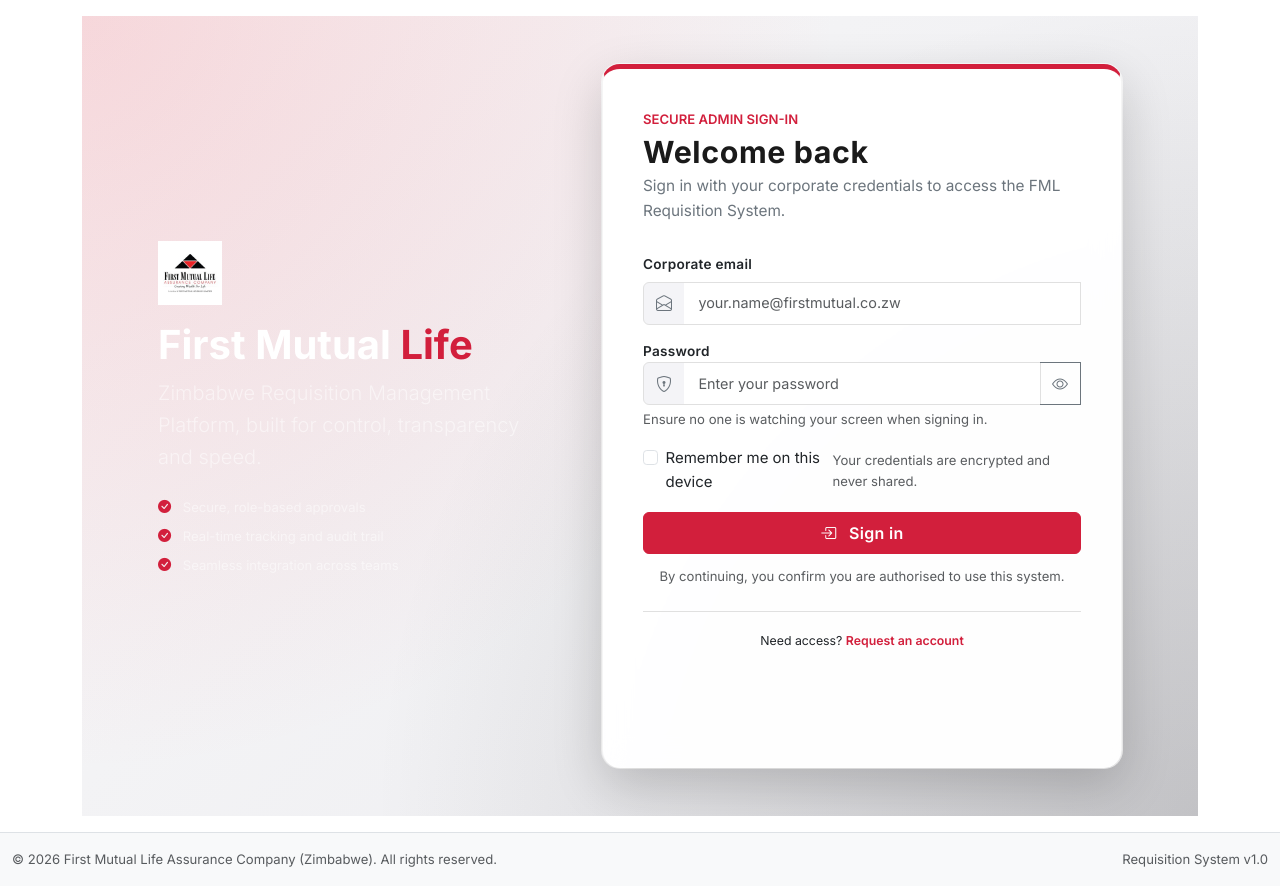
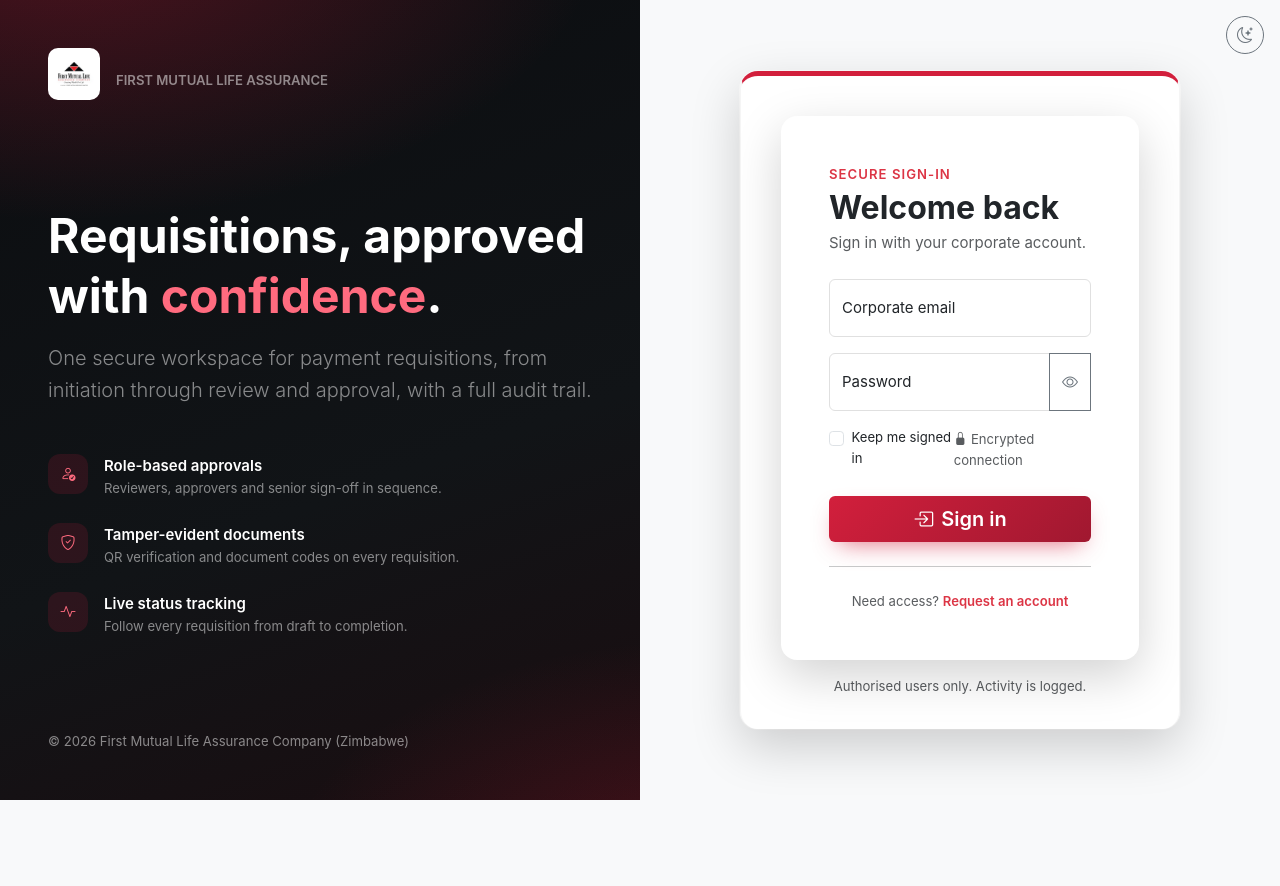
Before and after one commit to chiwonerwatylon-glitch/Testing, a Flask app: page /auth/login in a window 1280 px wide. After the commit the page ends 800 px from the top, so only its background shows below. Run offline with Flask 3, Linux system fonts and the light colour scheme.

Commit message:
Redesign sign-in page as a Bootstrap split layout
Rewrites `app/templates/auth/login.html` as a standalone Bootstrap 5.3.3 split-screen sign-in page.

- Brand panel (large screens) with logo, headline and three feature rows.
- Form card with floating labels, password show/hide, Bootstrap validation, and "Keep me signed in".
- Dark/light toggle that shares the `fml-theme` preference with the rest of the app.
- Standalone page, so it no longer sits inside the public `base.html` container.

Backend contracts are unchanged: POST form, `csrf_token`, `email`, `password` and `remember` field names, and the register link.

```diff
--- a/app/templates/auth/login.html
+++ b/app/templates/auth/login.html
@@ -1,209 +1,185 @@
-{% extends "base.html" %}
+<!DOCTYPE html>
+<html lang="en" data-bs-theme="light">
+<head>
+    <meta charset="UTF-8">
+    <meta name="viewport" content="width=device-width, initial-scale=1">
+    <title>Sign in · First Mutual Life Requisition System</title>
 
-{% block title %}Sign in – First Mutual Life Requisition System{% endblock %}
+    <script>
+        (function () {
+            var stored = localStorage.getItem('fml-theme');
+            var prefersDark = window.matchMedia && window.matchMedia('(prefers-color-scheme: dark)').matches;
+            document.documentElement.setAttribute('data-bs-theme', stored || (prefersDark ? 'dark' : 'light'));
+        })();
+    </script>
 
-{% block content %}
-<div class="auth-container">
+    <link href="https://cdn.jsdelivr.net/npm/bootstrap@5.3.3/dist/css/bootstrap.min.css" rel="stylesheet"
+          integrity="sha384-QWTKZyjpPEjISv5WaRU9OFeRpok6YctnYmDr5pNlyT2bRjXh0JMhjY6hW+ALEwIH" crossorigin="anonymous">
+    <link href="https://cdn.jsdelivr.net/npm/bootstrap-icons@1.11.3/font/bootstrap-icons.css" rel="stylesheet">
+    <link href="{{ url_for('static', filename='css/style.css') }}" rel="stylesheet">
 
-    <!-- Optional left brand / hero for large screens -->
-    <div class="d-none d-lg-flex flex-column justify-content-center align-items-start me-4 pe-4 auth-hero">
-        <div class="mb-4">
-            <img
-                src="{{ url_for('static', filename='images/logo.png') }}"
-                alt="First Mutual Life Logo"
-                class="auth-logo mb-3"
-                onerror="this.style.display='none'"
-            >
-            <h1 class="display-6 fw-bold text-white mb-2">
-                First Mutual <span class="text-fml-primary">Life</span>
-            </h1>
-            <p class="lead text-white-50 mb-0">
-                Zimbabwe Requisition Management Platform, built for control, transparency and speed.
-            </p>
-        </div>
-        <ul class="list-unstyled text-white-50 small">
-            <li class="mb-2">
-                <i class="bi bi-check-circle-fill text-fml-primary me-2"></i>
-                Secure, role-based approvals
-            </li>
-            <li class="mb-2">
-                <i class="bi bi-check-circle-fill text-fml-primary me-2"></i>
-                Real-time tracking and audit trail
-            </li>
-            <li>
-                <i class="bi bi-check-circle-fill text-fml-primary me-2"></i>
-                Seamless integration across teams
-            </li>
-        </ul>
+    <style>
+        .auth-brand {
+            background:
+                radial-gradient(900px 500px at 10% -10%, rgba(210, 31, 60, .35), transparent 60%),
+                radial-gradient(700px 400px at 110% 110%, rgba(210, 31, 60, .25), transparent 60%),
+                linear-gradient(160deg, #0b0d10 0%, #111417 60%, #1a0d10 100%);
+        }
+        .auth-logo { height: 52px; width: auto; background: #fff; border-radius: 10px; padding: 6px; }
+        .feature-icon {
+            width: 40px; height: 40px; flex: 0 0 40px;
+            display: inline-flex; align-items: center; justify-content: center;
+            border-radius: .75rem; background: rgba(210, 31, 60, .15); color: #ff6b7f;
+        }
+        .btn-signin {
+            background: linear-gradient(135deg, #D21F3C 0%, #A01830 100%);
+            border: 0;
+            box-shadow: 0 10px 25px -10px rgba(210, 31, 60, .7);
+        }
+        .btn-signin:hover, .btn-signin:focus { filter: brightness(1.06); color: #fff; }
+        .form-control:focus { border-color: #D21F3C; box-shadow: 0 0 0 .2rem rgba(210, 31, 60, .2); }
+        .auth-card { max-width: 440px; width: 100%; }
+        .eyebrow { letter-spacing: .08em; }
+        .theme-toggle { position: fixed; top: 1rem; right: 1rem; z-index: 10; width: 38px; height: 38px; }
+    </style>
+</head>
+<body class="bg-body-tertiary">
+
+    <button type="button" id="themeToggle" class="btn btn-outline-secondary rounded-circle theme-toggle d-inline-flex align-items-center justify-content-center"
+            aria-label="Switch dark / light mode" title="Switch dark / light mode">
+        <i class="bi bi-moon-stars"></i>
+    </button>
+
+    <div class="row g-0 min-vh-100">
+
+        <!-- Brand panel -->
+        <aside class="col-lg-6 auth-brand text-white d-none d-lg-flex flex-column justify-content-between p-5">
+            <div class="d-flex align-items-center gap-3">
+                <img src="{{ url_for('static', filename='images/logo.png') }}" alt="First Mutual Life logo"
+                     class="auth-logo" onerror="this.style.display='none'">
+                <span class="text-uppercase small fw-semibold text-white-50">First Mutual Life Assurance</span>
             </div>
 
-    <!-- Right: Auth card -->
-    <div class="auth-card auth-card-wide">
+            <div>
+                <h1 class="display-5 fw-bold lh-sm mb-3">
+                    Requisitions, approved with <span style="color:#ff6b7f;">confidence</span>.
+                </h1>
+                <p class="lead text-white-50 mb-5">
+                    One secure workspace for payment requisitions, from initiation through review and approval, with a full audit trail.
+                </p>
 
-        <!-- Brand / Header (mobile-first) -->
-        <div class="auth-header text-center text-lg-start">
-            <div class="d-lg-none mb-2">
-                <img
-                    src="{{ url_for('static', filename='images/logo.png') }}"
-                    alt="First Mutual Life Logo"
-                    class="auth-logo mb-2"
-                    onerror="this.style.display='none'"
-                >
+                <div class="d-flex align-items-start gap-3 mb-4">
+                    <span class="feature-icon"><i class="bi bi-person-check"></i></span>
+                    <div>
+                        <div class="fw-semibold">Role-based approvals</div>
+                        <div class="small text-white-50">Reviewers, approvers and senior sign-off in sequence.</div>
                     </div>
-            <p class="text-uppercase fw-semibold small text-fml-primary mb-1">
-                Secure admin sign-in
-            </p>
-            <h2 class="auth-title mb-1">
-                Welcome back
-            </h2>
-            <p class="auth-subtitle mb-0">
-                Sign in with your corporate credentials to access the FML Requisition System.
-            </p>
+                </div>
+                <div class="d-flex align-items-start gap-3 mb-4">
+                    <span class="feature-icon"><i class="bi bi-shield-check"></i></span>
+                    <div>
+                        <div class="fw-semibold">Tamper-evident documents</div>
+                        <div class="small text-white-50">QR verification and document codes on every requisition.</div>
+                    </div>
+                </div>
+                <div class="d-flex align-items-start gap-3">
+                    <span class="feature-icon"><i class="bi bi-activity"></i></span>
+                    <div>
+                        <div class="fw-semibold">Live status tracking</div>
+                        <div class="small text-white-50">Follow every requisition from draft to completion.</div>
+                    </div>
+                </div>
             </div>
 
-        <!-- Optional: flash messages just for this page -->
+            <div class="small text-white-50">
+                &copy; {{ current_year or 2026 }} First Mutual Life Assurance Company (Zimbabwe)
+            </div>
+        </aside>
+
+        <!-- Sign-in form -->
+        <main class="col-lg-6 d-flex flex-column align-items-center justify-content-center p-4 p-md-5">
+            <div class="auth-card">
+                <div class="card border-0 shadow-lg rounded-4">
+                    <div class="card-body p-4 p-md-5">
+                        <p class="text-uppercase small fw-semibold text-danger mb-1 eyebrow">Secure sign-in</p>
+                        <h2 class="fw-bold mb-1">Welcome back</h2>
+                        <p class="text-body-secondary mb-4">Sign in with your corporate account.</p>
+
                         {% with messages = get_flashed_messages(with_categories=true) %}
-            {% if messages %}
-                <div class="mb-3">
                             {% for category, message in messages %}
-                        <div class="alert alert-{{ category }} alert-dismissible fade show mb-2" role="alert">
+                                <div class="alert alert-{{ category }} alert-dismissible fade show small" role="alert">
                                     {{ message }}
                                     <button type="button" class="btn-close" data-bs-dismiss="alert" aria-label="Close"></button>
                                 </div>
                             {% endfor %}
-                </div>
-            {% endif %}
                         {% endwith %}
 
-        <!-- Login Form -->
-        <form method="POST" class="auth-form needs-validation" novalidate>
+                        <form method="POST" class="needs-validation" novalidate>
                             <input type="hidden" name="csrf_token" value="{{ csrf_token() }}">
 
-            <!-- Email -->
-            <div class="mb-3">
-                <label for="email" class="form-label">Corporate email</label>
-                <div class="input-group">
-                    <span class="input-group-text">
-                        <i class="bi bi-envelope-open"></i>
-                    </span>
-                    <input
-                        type="email"
-                        class="form-control"
-                        id="email"
-                        name="email"
-                        required
-                        autocomplete="email"
-                        placeholder="your.name@firstmutual.co.zw"
-                    >
-                    <div class="invalid-feedback">
-                        Please enter a valid First Mutual email address.
-                    </div>
-                </div>
+                            <div class="form-floating mb-3">
+                                <input type="email" class="form-control" id="email" name="email"
+                                       placeholder="name@firstmutual.co.zw" required autocomplete="email">
+                                <label for="email">Corporate email</label>
+                                <div class="invalid-feedback">Enter a valid corporate email address.</div>
                             </div>
 
-            <!-- Password -->
-            <div class="mb-3">
-                <div class="d-flex justify-content-between align-items-center">
-                    <label for="password" class="form-label mb-0">Password</label>
-                    {# Hook for future forgot-password flow #}
-                    {# <a href="{{ url_for('auth.forgot_password') }}" class="small text-decoration-none">Forgot password?</a> #}
+                            <div class="input-group mb-1">
+                                <div class="form-floating flex-grow-1">
+                                    <input type="password" class="form-control" id="password" name="password"
+                                           placeholder="Password" required autocomplete="current-password">
+                                    <label for="password">Password</label>
                                 </div>
-                <div class="input-group" id="passwordGroup">
-                    <span class="input-group-text">
-                        <i class="bi bi-shield-lock"></i>
-                    </span>
-                    <input
-                        type="password"
-                        class="form-control"
-                        id="password"
-                        name="password"
-                        required
-                        autocomplete="current-password"
-                        minlength="6"
-                        placeholder="Enter your password"
-                    >
-                    <button
-                        class="btn btn-outline-secondary border-start-0"
-                        type="button"
-                        id="togglePassword"
-                        aria-label="Toggle password visibility"
-                    >
-                        <i class="bi bi-eye"></i>
-                    </button>
-                    <div class="invalid-feedback">
-                        Please provide your password.
-                    </div>
-                </div>
-                <div class="form-text">
-                    Ensure no one is watching your screen when signing in.
-                </div>
+                                <button class="btn btn-outline-secondary" type="button" id="togglePassword"
+                                        aria-label="Show password"><i class="bi bi-eye"></i></button>
+                                <div class="invalid-feedback">Enter your password.</div>
                             </div>
 
-            <!-- Remember me -->
-            <div class="mb-3 d-flex justify-content-between align-items-center">
+                            <div class="d-flex justify-content-between align-items-center mt-3 mb-4">
                                 <div class="form-check">
-                    <input
-                        type="checkbox"
-                        class="form-check-input"
-                        id="remember"
-                        name="remember"
-                    >
-                    <label class="form-check-label" for="remember">
-                        Remember me on this device
-                    </label>
+                                    <input class="form-check-input" type="checkbox" id="remember" name="remember">
+                                    <label class="form-check-label small" for="remember">Keep me signed in</label>
                                 </div>
-                <span class="small text-muted d-none d-md-inline">
-                    Your credentials are encrypted and never shared.
-                </span>
+                                <span class="small text-body-secondary"><i class="bi bi-lock-fill me-1"></i>Encrypted connection</span>
                             </div>
 
-            <!-- Submit -->
-            <button type="submit" class="btn btn-fml-primary w-100 py-2 mb-2">
-                <i class="bi bi-box-arrow-in-right me-2"></i>
-                Sign in
+                            <button type="submit" class="btn btn-signin btn-lg w-100 text-white fw-semibold">
+                                <i class="bi bi-box-arrow-in-right me-2"></i>Sign in
                             </button>
-
-            <div class="text-center small text-muted mt-1">
-                By continuing, you confirm you are authorised to use this system.
-            </div>
                         </form>
 
-        <!-- Footer -->
-        <div class="auth-footer">
-            <p class="mb-0 small">
+                        <hr class="my-4">
+                        <p class="text-center small text-body-secondary mb-0">
                             Need access?
-                <a href="{{ url_for('auth.register') }}">Request an account</a>
+                            <a href="{{ url_for('auth.register') }}" class="fw-semibold text-danger text-decoration-none">Request an account</a>
                         </p>
                     </div>
                 </div>
+                <p class="text-center small text-body-secondary mt-3 mb-0">Authorised users only. Activity is logged.</p>
             </div>
-{% endblock %}
+        </main>
+    </div>
 
-{% block extra_js %}
+    <script src="https://cdn.jsdelivr.net/npm/bootstrap@5.3.3/dist/js/bootstrap.bundle.min.js"
+            integrity="sha384-YvpcrYf0tY3lHB60NNkmXc5s9fDVZLESaAA55NDzOxhy9GkcIdslK1eN7N6jIeHz" crossorigin="anonymous"></script>
     <script>
         (function () {
             'use strict';
 
-        // Password visibility toggle
-        const toggleBtn = document.getElementById('togglePassword');
-        if (toggleBtn) {
-            toggleBtn.addEventListener('click', function () {
-                const passwordInput = document.getElementById('password');
-                if (!passwordInput) return;
-
-                const icon = this.querySelector('i');
-                const isPassword = passwordInput.type === 'password';
-                passwordInput.type = isPassword ? 'text' : 'password';
-
-                if (icon) {
-                    icon.classList.toggle('bi-eye', !isPassword);
-                    icon.classList.toggle('bi-eye-slash', isPassword);
-                }
+            // Show / hide password
+            var toggle = document.getElementById('togglePassword');
+            var pwd = document.getElementById('password');
+            if (toggle && pwd) {
+                toggle.addEventListener('click', function () {
+                    var show = pwd.type === 'password';
+                    pwd.type = show ? 'text' : 'password';
+                    this.setAttribute('aria-label', show ? 'Hide password' : 'Show password');
+                    this.querySelector('i').className = show ? 'bi bi-eye-slash' : 'bi bi-eye';
                 });
             }
 
-        // Bootstrap-style client-side validation (non-breaking)
-        const form = document.querySelector('.auth-form.needs-validation');
+            // Bootstrap validation
+            var form = document.querySelector('.needs-validation');
             if (form) {
                 form.addEventListener('submit', function (event) {
                     if (!form.checkValidity()) {
@@ -213,6 +189,23 @@
                     form.classList.add('was-validated');
                 }, false);
             }
+
+            // Dark / light theme toggle
+            var themeBtn = document.getElementById('themeToggle');
+            function syncIcon() {
+                var dark = document.documentElement.getAttribute('data-bs-theme') === 'dark';
+                themeBtn.querySelector('i').className = dark ? 'bi bi-sun' : 'bi bi-moon-stars';
+            }
+            if (themeBtn) {
+                syncIcon();
+                themeBtn.addEventListener('click', function () {
+                    var next = document.documentElement.getAttribute('data-bs-theme') === 'dark' ? 'light' : 'dark';
+                    document.documentElement.setAttribute('data-bs-theme', next);
+                    localStorage.setItem('fml-theme', next);
+                    syncIcon();
+                });
+            }
         })();
     </script>
-{% endblock %}
+</body>
+</html>
```
Lines whose indentation alone changed are shown as unchanged.
